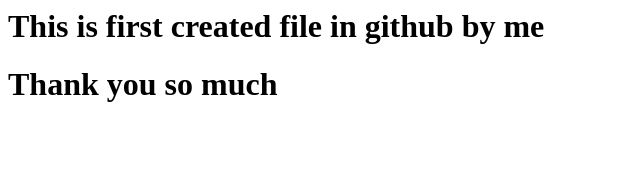
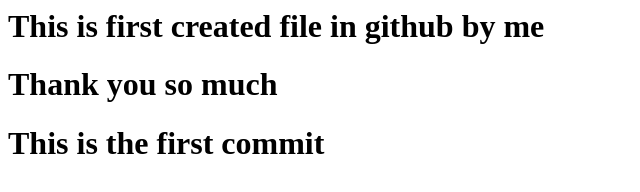
Before and after one commit to Parveezkhan/new_one, a plain HTML site: page index.html in a window 1280 px wide. Shown: the whole page, without its empty margins (0-640 px from the left). Drawn offline with Linux system fonts and the light colour scheme.

Commit message:
Added a Line

```diff
--- a/index.html
+++ b/index.html
@@ -1,4 +1,5 @@
 <html>
   <h1>This is first created file in github by me</h1>
   <h1>Thank you so much</h1>
+  <h1>This is the first commit</h1>
 </html>
```
